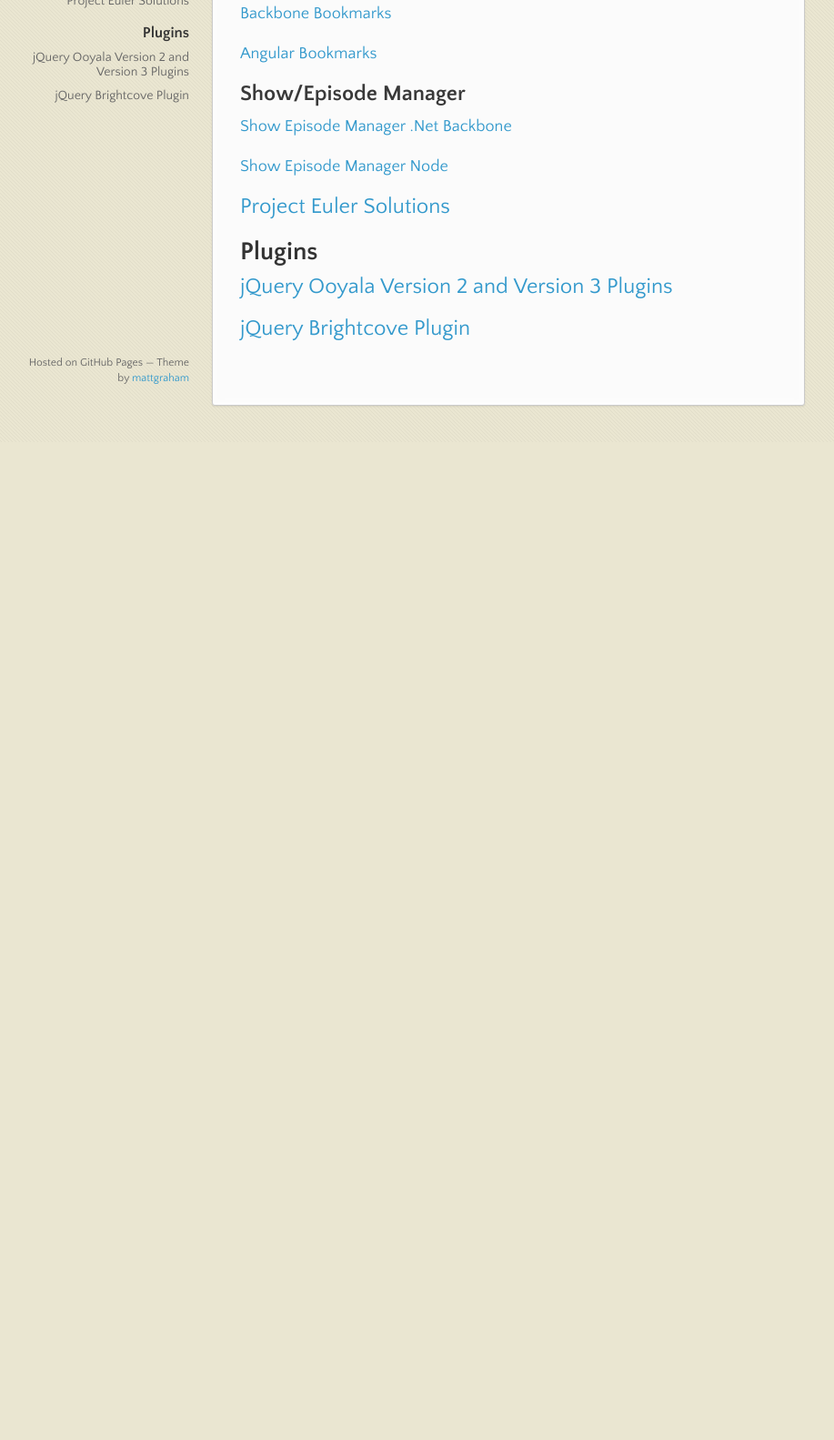
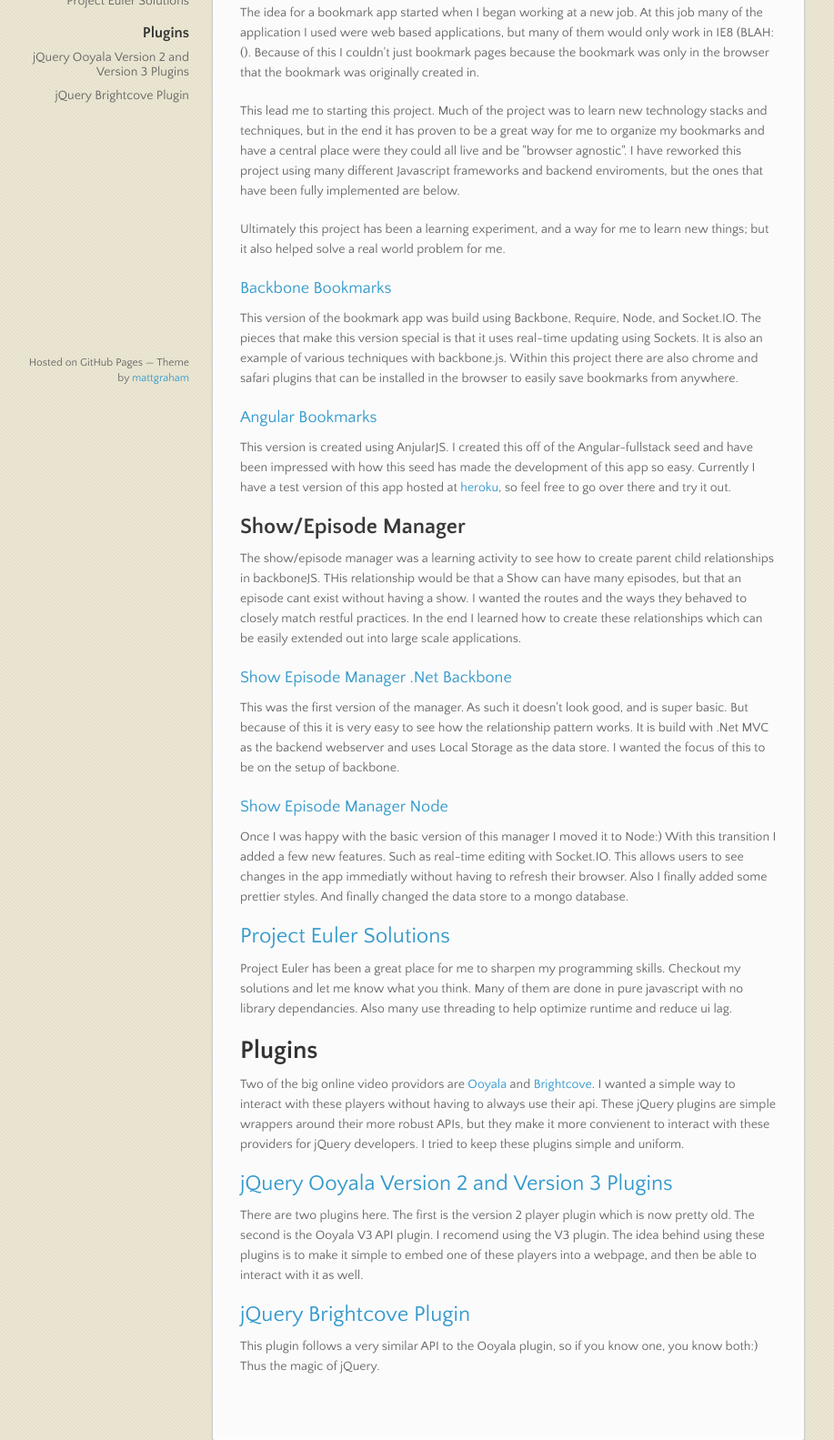
Before and after one commit to cdumas22/cdumas22.github.io, a plain HTML site: page index.html in a window 1280 px wide. Shown: the part 336-1919 px from the top of the page at 91% size, without its empty margins (82-999 px from the left). Before the commit the page ends 822 px from the top, so only its background shows below. Drawn offline with nearby package versions, Linux system fonts and the light colour scheme.

Commit message:
added documentation

```diff
--- a/index.html
+++ b/index.html
@@ -37,32 +37,49 @@
 
           <h1>Projects</h1>
               <h2>Bookmarks App</h2>
+                    <p>
+                    The idea for a bookmark app started when I began working at a new job. At this job many of the application I used were web based applications, but many of them would only work in IE8 (BLAH:(). Because of this I couldn't just bookmark pages because the bookmark was only in the browser that the bookmark was originally created in.
+                    </p>
+                    <p>
+                    This lead me to starting this project. Much of the project was to learn new technology stacks and techniques, but in the end it has proven to be a great way for me to organize my bookmarks and have a central place were they could all live and be "browser agnostic". I have reworked this project using many different Javascript frameworks and backend enviroments, but the ones that have been fully implemented are below.
+                    </p>
+                    <p>
+                    Ultimately this project has been a learning experiment, and a way for me to learn new things; but it also helped solve a real world problem for me.
+                    </p>
                   <h3><a href="/Bookmarks">Backbone Bookmarks</a></h3>
                     <p>
-
+                        This version of the bookmark app was build using Backbone, Require, Node, and Socket.IO. The pieces that make this version special is that it uses real-time updating using Sockets. It is also an example of various techniques with backbone.js. Within this project there are also chrome and safari plugins that can be installed in the browser to easily save bookmarks from anywhere.
                     </p>
                   <h3><a href="/AngularBookmarks">Angular Bookmarks</a></h3>
                     <p>
-
+                        This version is created using AnjularJS. I created this off of the Angular-fullstack seed and have been impressed with how this seed has made the development of this app so easy. Currently I have a test version of this app hosted at <a href="cdumas22-b2.herokuapp.com">heroku</a>, so feel free to go over there and try it out.
                     </p>
               <h2>Show/Episode Manager</h2>
+                  <p>The show/episode manager was a learning activity to see how to create parent child relationships in backboneJS. THis relationship would be that a Show can have many episodes, but that an episode cant exist without having a show. I wanted the routes and the ways they behaved to closely match restful practices. In the end I learned how to create these relationships which can be easily extended out into large scale applications.</p>
                   <h3><a href="/Show-Episode-Manager/">Show Episode Manager .Net Backbone</a></h3>
                     <p>
-
+                        This was the first version of the manager. As such it doesn't look good, and is super basic. But because of this it is very easy to see how the relationship pattern works. It is build with .Net MVC as the backend webserver and uses Local Storage as the data store. I wanted the focus of this to be on the setup of backbone.
                     </p>
                   <h3><a href="/ShowEspisodeManager/">Show Episode Manager Node</a></h3>
                     <p>
-
+                        Once I was happy with the basic version of this manager I moved it to Node:) With this transition I added a few new features. Such as real-time editing with Socket.IO. This allows users to see changes in the app immediatly without having to refresh their browser. Also I finally added some prettier styles. And finally changed the data store to a mongo database.
                     </p>
               <h2><a href="/Project-Euler/">Project Euler Solutions</a></h2>
                 <p>
-
+                    Project Euler has been a great place for me to sharpen my programming skills. Checkout my solutions and let me know what you think. Many of them are done in pure javascript with no library dependancies. Also many use threading to help optimize runtime and reduce ui lag.
                 </p>
           <h1>Plugins</h1>
+              <p>
+                Two of the big online video providors are <a href="http://www.ooyala.com">Ooyala</a> and <a href="http://brightcove.com">Brightcove</a>. I wanted a simple way to interact with these players without having to always use their api. These jQuery plugins are simple wrappers around their more robust APIs, but they make it more convienent to interact with these providers for jQuery developers. I tried to keep these plugins simple and uniform.
+              </p>
               <h2><a href="/jQuery-Ooyala-Plugin/">jQuery Ooyala Version 2 and Version 3 Plugins</a></h2>
-                <p></p>
+                <p>
+                    There are two plugins here. The first is the version 2 player plugin which is now pretty old. The second is the Ooyala V3 API plugin. I recomend using the V3 plugin. The idea behind using these plugins is to make it simple to embed one of these players into a webpage, and then be able to interact with it as well.
+                </p>
               <h2><a href="/jQuery-Brightcove-Plugin/">jQuery Brightcove Plugin</a></h2>
-                <p></p>
+                <p>
+                    This plugin follows a very similar API to the Ooyala plugin, so if you know one, you know both:) Thus the magic of jQuery.
+                </p>
       </section>
       <footer>
         <p><small>Hosted on GitHub Pages &mdash; Theme by <a href="https://twitter.com/michigangraham">mattgraham</a></small></p>
```
